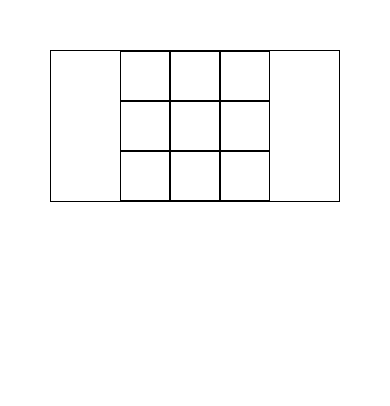
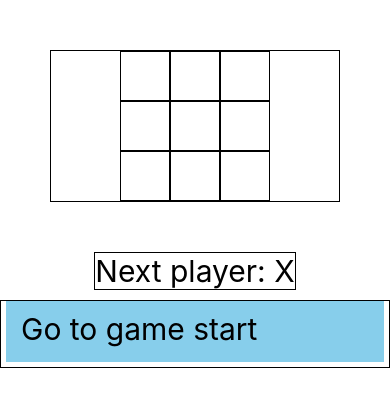
Before and after one commit to sbunivedu/mobile_tictactoe, a React Native app: screen / in a window 390 px wide. Shown: the top 406 px of the page. Built offline with nearby package versions, Linux system fonts and the light colour scheme.

Commit message:
add status text and step list

```diff
--- a/App.js
+++ b/App.js
@@ -136,9 +136,38 @@ export default class App extends React.Component{
      });
   }
 
+  jumpTo(step) {
+    this.setState({
+      stepNumber: step,
+      xIsNext: (step % 2) === 0
+    });
+  }
+
   render() {
     const history = this.state.history;
     const current = history[this.state.stepNumber];
+    const winner = this.calculateWinner(current.squares);
+
+/*
+    const moves = history.map((step, move) => {
+      const desc = move ?
+        'Go to move #' + move :
+        'Go to game start';
+      return (
+
+        <li key={move}>
+          <button onClick={() => this.jumpTo(move)}>{desc}</button>
+        </li>
+      );
+    });
+*/
+
+    let status;
+    if (winner) {
+      status = "Winner: " + winner;
+    } else {
+      status = "Next player: " + (this.state.xIsNext ? "X" : "O");
+    }
 
     return (
       <View>
@@ -146,6 +175,34 @@ export default class App extends React.Component{
           squares={current.squares}
           onClick={(i)=>this.handleClick(i)}
         />
+        <View style={{alignItems: 'center'}}>
+          <Text style={styles.status}>{status}</Text>
+        </View>
+        <ScrollView
+          //contentContainerStyle={{ flexGrow: 1 }}
+          style={styles.steplist}>
+          {history.map((step, move) => {
+            const desc = move ?
+              'Go to move #' + move :
+              'Go to game start';
+              /*
+            return (
+
+              <li key={move}>
+                <button onClick={() => this.jumpTo(move)}>{desc}</button>
+              </li>
+            );*/
+            return (
+              <TouchableOpacity
+                style={styles.step}
+                activeOpacity={0.7}
+                key={move}
+                onPress={()=>{this.jumpTo(move)}}>
+                <Text style={styles.step}>{desc}</Text>
+              </TouchableOpacity>
+           )}
+         )}
+        </ScrollView>
       </View>
     );
   }
@@ -155,11 +212,11 @@ const styles = StyleSheet.create({
   container: {
     flex: 1
   },
-  next_player: {
+  status: {
     borderWidth:1,
     borderColor: 'black',
-    alignItems: 'center',
-    marginBottom: 10
+    marginBottom: 10,
+    fontSize: 30,
   },
   board: {
     //flex:1,
@@ -200,5 +257,6 @@ const styles = StyleSheet.create({
     marginLeft: 5,
     marginRight: 5,
     backgroundColor: 'skyblue',
+    fontSize: 30,
   }
 })
```
